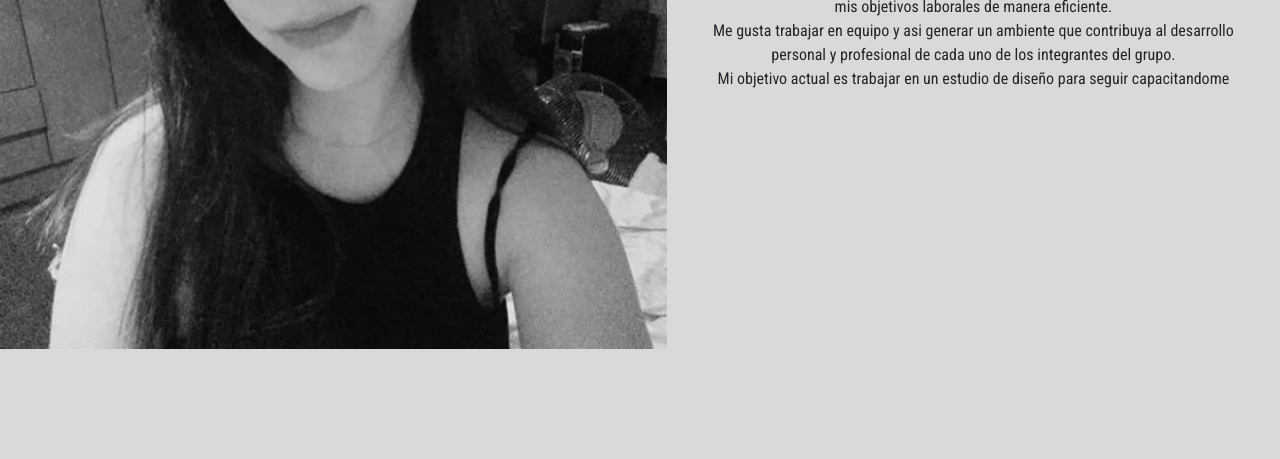
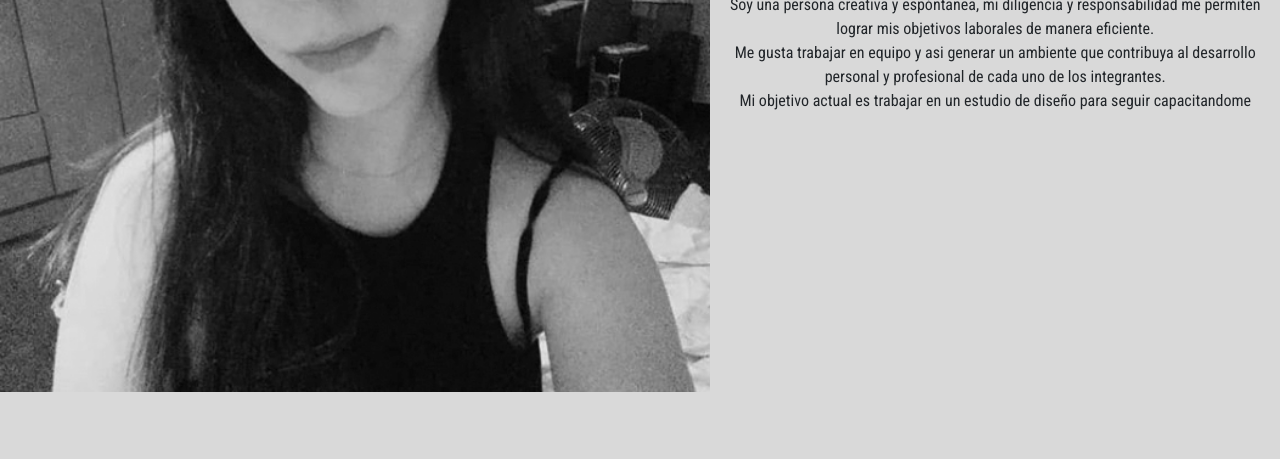
Before and after one commit to salomonlucianaf/Portfolio, a website: page pages/about.html in a window 1280 px wide. Shown: the part 341-800 px from the top of the page. Drawn offline with nearby package versions, Linux system fonts and the light colour scheme.

Commit message:
espacios en proyecto

```diff
--- a/pages/about.html
+++ b/pages/about.html
@@ -52,9 +52,9 @@
 
 <br>
 
-<div class="aboutTexto">
+<div class="">
 <h2>Luciana Salomón</h2>
-<p>Soy una persona creativa y espóntanea, mi diligencia y responsabilidad me permiten lograr mis objetivos laborales de manera eficiente.<br> Me gusta trabajar en equipo y asi generar un ambiente que contribuya al desarrollo personal y profesional de cada uno de los integrantes del grupo.<br> Mi objetivo actual es trabajar en un estudio de diseño para seguir capacitandome</p>
+<p>Soy una persona creativa y espóntanea, mi diligencia y responsabilidad me permiten lograr mis objetivos laborales de manera eficiente.<br> Me gusta trabajar en equipo y asi generar un ambiente que contribuya al desarrollo personal y profesional de cada uno de los integrantes.<br> Mi objetivo actual es trabajar en un estudio de diseño para seguir capacitandome</p>
 </div>
 </div>
 
```
Also changed, not shown: index.html (+1 -1 lines), pages/proyecto.html (+3 -1 lines).
